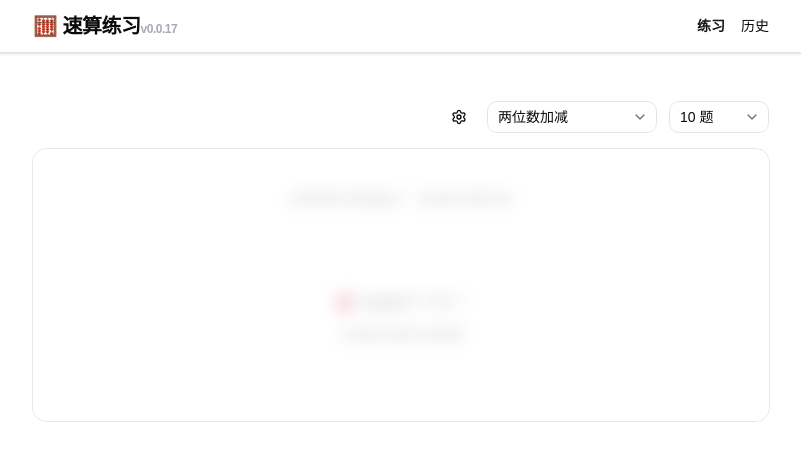
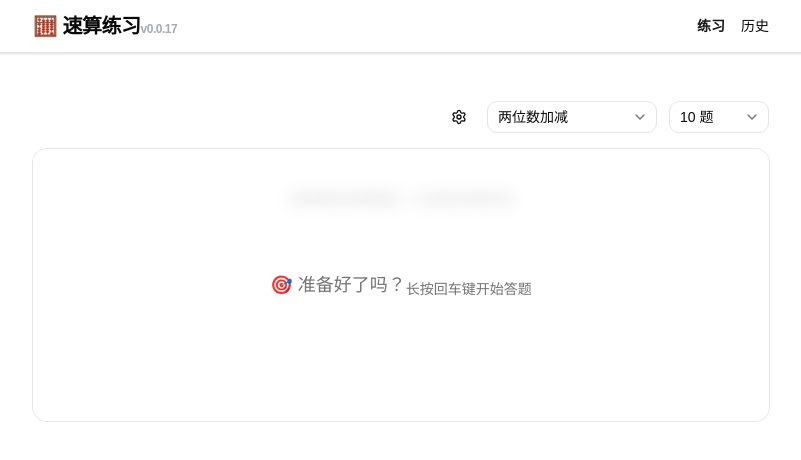
Before and after one commit to LOG1997/mental-calc, a React (Vite) app: page /mental-calc/practice in a window 1280 px wide. Shown: the top 460 px of the page, without its empty margins (239-1040 px from the left). Built offline with nearby package versions, Linux system fonts and the light colour scheme.

Commit message:
feat: ✨ view

```diff
--- a/src/routes/practice/index.tsx
+++ b/src/routes/practice/index.tsx
@@ -365,7 +365,11 @@ function RouteComponent() {
                                 {isWaiting ? (
                                     <div className="space-y-2 h-full">
                                         <p className="text-center text-sm text-muted-foreground">
-                                            按住回车键不放...
+                                            按住
+                                            {
+                                                !isMobile && <span>回车键</span>
+                                            }
+                                            不放...
                                         </p>
                                         <Progress value={holdProgress} className="h-3" />
                                     </div>
@@ -399,7 +403,11 @@ function RouteComponent() {
                                     </div>
                                 ) : (
                                     <div className="py-4 text-center text-muted-foreground">
-                                        选择模块和题量后，长按回车键开始
+                                        选择模块和题量后，长按
+                                        {
+                                            !isMobile && <span>回车键</span>
+                                        }
+                                        开始
                                     </div>
                                 )}
 
@@ -426,9 +434,12 @@ function RouteComponent() {
                                                 readOnly={isMobile ? true : false}
                                                 onChange={(e) => setAmount(e.target.value)}
                                             />
-                                            <p className="mt-2 text-center text-xs text-muted-foreground">
-                                                输入答案后按回车键提交
-                                            </p>
+                                            {
+                                                !isMobile && <p className="mt-2 text-center text-xs text-muted-foreground">
+                                                    输入答案后按回车键提交
+                                                </p>
+                                            }
+
                                         </div>
                                     </div>
                                 )}
@@ -437,9 +448,13 @@ function RouteComponent() {
 
                         {/* 未开始时占位提示 */}
                         {!isStarted && !isFinished && !isWaiting && (
-                            <div ref={cardRef} onTouchStart={handleLongPressStart} onTouchEnd={handleLongPressEnd} className="py-16 text-center text-muted-foreground">
+                            <div ref={cardRef} onTouchStart={handleLongPressStart} onTouchEnd={handleLongPressEnd} className="py-16 text-center text-muted-foreground absolute inset-0 flex items-center justify-center z-50">
                                 <p className="text-lg">🎯 准备好了吗？</p>
-                                <p className="mt-2 text-sm">长按回车键开始答题</p>
+                                <p className="mt-2 text-sm">长按
+                                    {
+                                        !isMobile && <span>回车键</span>
+                                    }
+                                    开始答题</p>
                             </div>
                         )}
                     </CardContent>
@@ -448,15 +463,25 @@ function RouteComponent() {
 
             {/* ======== 长按浮层 ======== */}
             {isWaiting && (
-                <div className="fixed inset-0 z-50 flex items-center justify-center bg-black/40">
+                <div className="fixed inset-0 flex items-center justify-center bg-black/40 z-50">
                     <div className="w-80 rounded-lg bg-white p-8 shadow-xl">
                         <p className="mb-4 text-center text-lg font-medium">
-                            长按回车键开始答题
+                            长按
+                            {
+                                !isMobile && <span>回车键</span>
+                            }
+
+                            开始答题
                         </p>
                         <Progress value={holdProgress} className="h-3" />
-                        <p className="mt-3 text-center text-sm text-muted-foreground">
-                            松开即取消
-                        </p>
+                        {
+                            !isMobile && (
+                                <p className="mt-3 text-center text-sm text-muted-foreground">
+                                    松开即取消
+                                </p>
+                            )
+                        }
+
                     </div>
                 </div>
             )}
```
